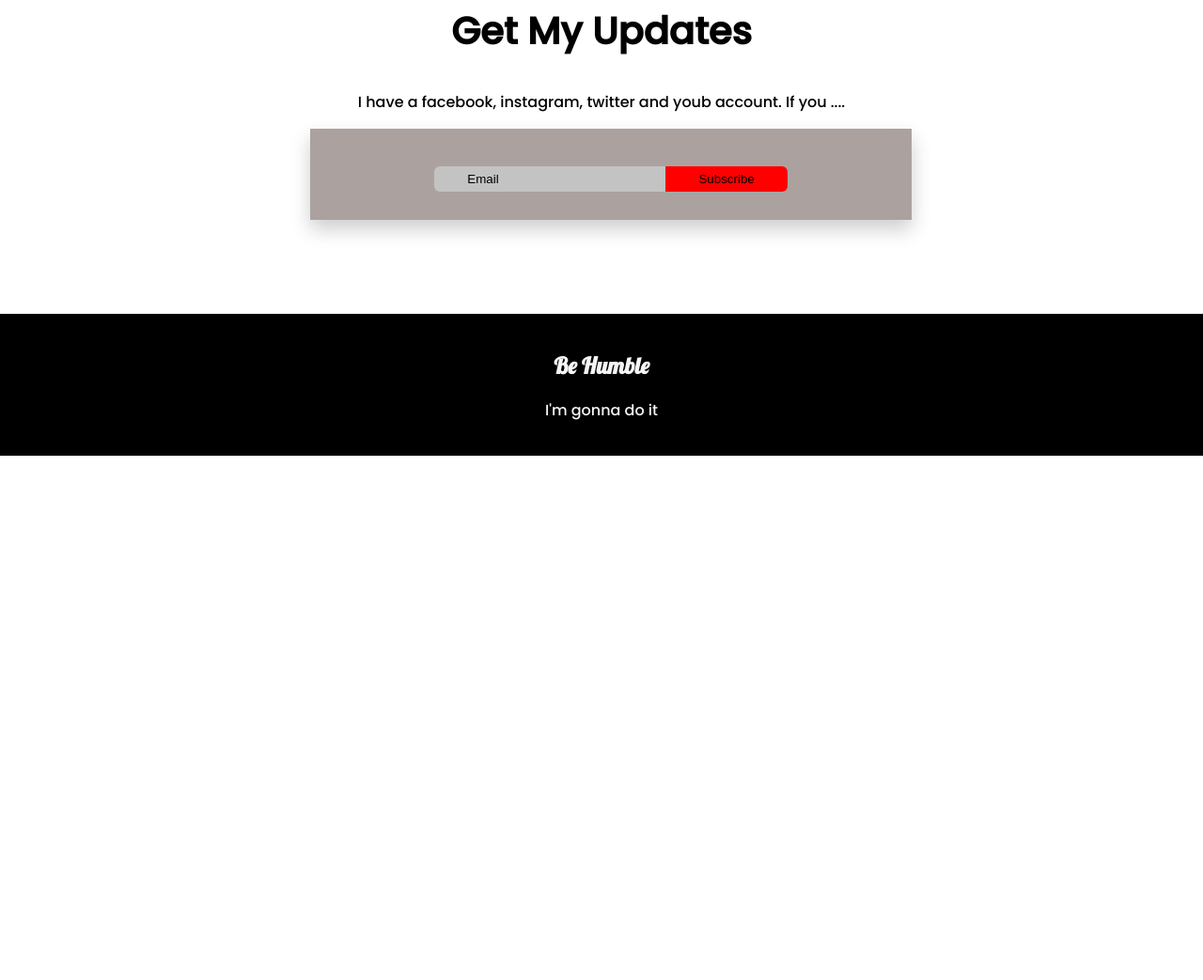
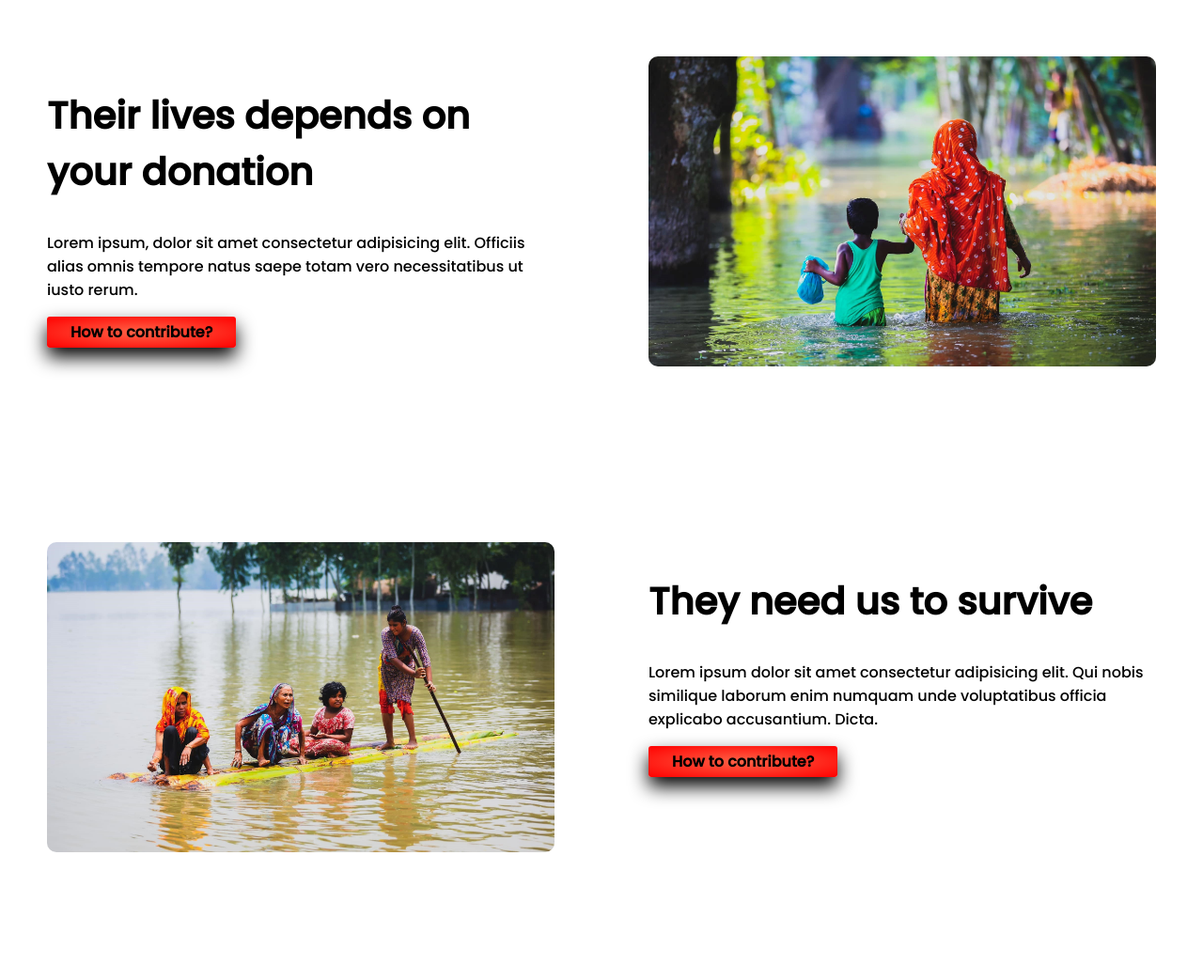
Before and after one commit to Sakil71/Donate-Today, a plain HTML site: page index.html in a window 1280 px wide. Shown: the part 1757-2800 px from the top of the page at 94% size. Before the commit the page ends 2242 px from the top, so only its background shows below. Drawn offline with Linux system fonts and the light colour scheme.

Commit message:
Added Bonus

```diff
--- a/index.html
+++ b/index.html
@@ -71,7 +71,30 @@
             </div>
         </div>
     </section>
-
+    <section class="contribute-one">
+        <div class="your-donation">
+            <div class="their-lives">
+                <h1>Their lives depends on your donation</h1>
+                <p>Lorem ipsum, dolor sit amet consectetur adipisicing elit. Officiis alias omnis tempore natus saepe totam vero necessitatibus ut iusto rerum.</p>
+                <a target="_blank" href="">How to contribute?</a>
+            </div>
+            <div class="their-lives">
+                <img src="images/flood3.jpg">
+            </div>
+        </div>
+    </section>
+    <section class="contribute-one">
+        <div class="your-donation">
+            <div class="their-lives">
+                <img src="images/flood5.jpg">
+            </div>
+            <div class="their-lives">
+                <h1>They need us to survive</h1>
+                <p>Lorem ipsum dolor sit amet consectetur adipisicing elit. Qui nobis similique laborum enim numquam unde voluptatibus officia explicabo accusantium. Dicta.</p>
+                <a target="_blank" href="">How to contribute?</a>
+            </div>
+        </div>
+    </section>
     <section class="Subscribtion">
         <div>
             <h1>Get My Updates</h1>
--- a/style.css
+++ b/style.css
@@ -3,11 +3,11 @@ body{
     font-family: 'Poppins', sans-serif;
 }
 .background-img{
-    background-image: url(images/donation5.jpg);
+    background-image: url(images/flood4.jpg);
     background-size: cover;
-    filter:blur(4px);
+    filter:blur(2px);
     background-repeat: no-repeat;
-    padding: 300px;
+    padding-bottom: 610px;
     height: 100%;
 }
 .background-text{
@@ -24,10 +24,10 @@ h1{
 }
 a{
     text-decoration: none;
-    background-image: linear-gradient(gold,yellow);
+    background-image:radial-gradient(tomato, red);
     padding: 4px 25px;
-    border-radius: 5px;
-    color:darkblue;
+    border-radius: 3px;
+    color:black;
     font-weight: 700;
     text-align: center;
     display: inline-block;
@@ -72,7 +72,7 @@ a{
 .our-plan{
     text-align: center;
     padding-top: 70px;
-    padding-bottom: 50px;
+    padding-bottom: 80px;
 }
 .mission{
     display: flex;
@@ -97,13 +97,28 @@ a{
 #for-shelter{
     background-color: rgb(225, 189, 189);
 }
+.your-donation{
+    display: flex;
+}
+.their-lives{
+    width: 50%;
+    margin: 50px;
+}
+.their-lives img{
+    width: 100%;
+    border-radius: 10px;
+}
+.contribute-one{
+    padding-bottom: 80px;
+}
 .Subscribtion{
     text-align: center;
     padding-bottom: 100px;
+    padding-top: 40px;
 }
 .input-email{
     box-shadow: 0 10px 20px 0 rgba(0,0,0,0.2);
-    padding-bottom: 30px;
+    padding-bottom: 40px;
     padding-top: 40px;
     background-color: rgb(171, 162, 160);
     width: 50%;
@@ -120,8 +135,7 @@ a{
 .button{
     border: 0;
     padding: 6px 35px;
-    background-color: red;
-    border-color: red;
+    background-color: tomato;
     border-radius: 0 6px 6px 0 ;
     margin-left: -2px;
 }
@@ -132,5 +146,6 @@ footer{
     padding: 20px;
 }
 .footer-font{
+    color: tomato;
     font-family: 'Lobster', cursive;
 }
```
Also changed, not shown: images/flood1.jpg (added), images/flood2.jpg (added), images/flood3.jpg (added), images/flood4.jpg (added), images/flood5.jpg (added), images/flood6.jpg (added).
